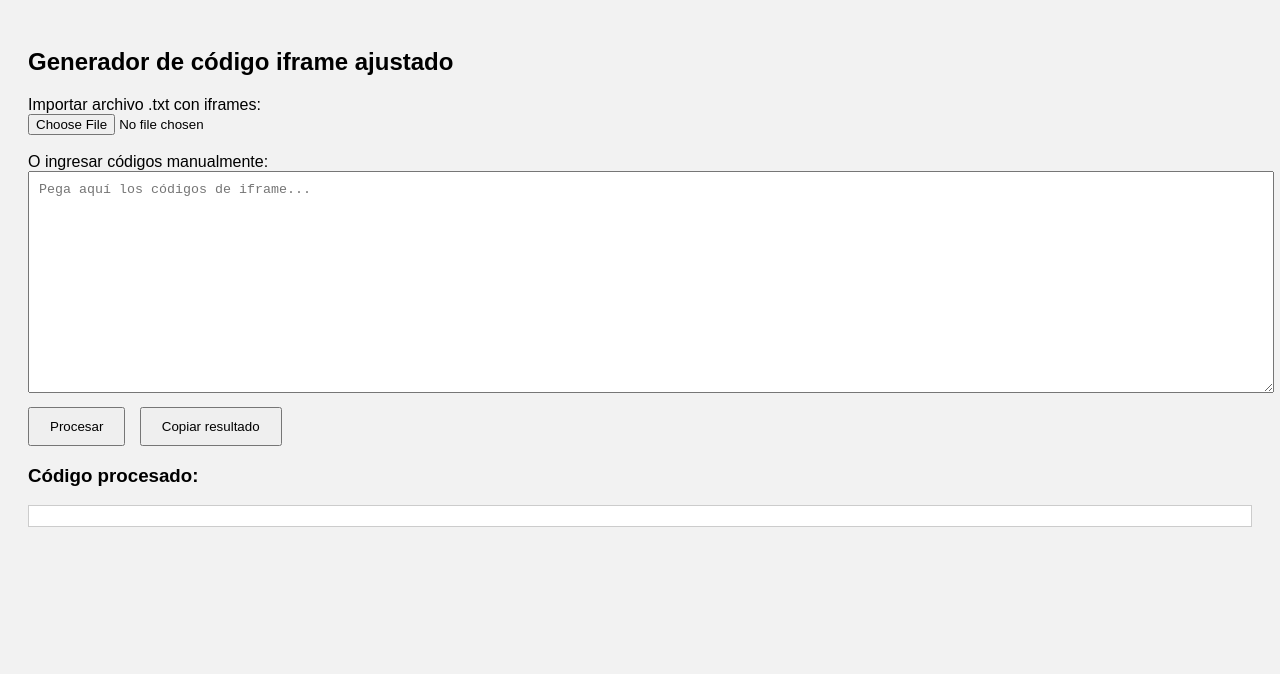
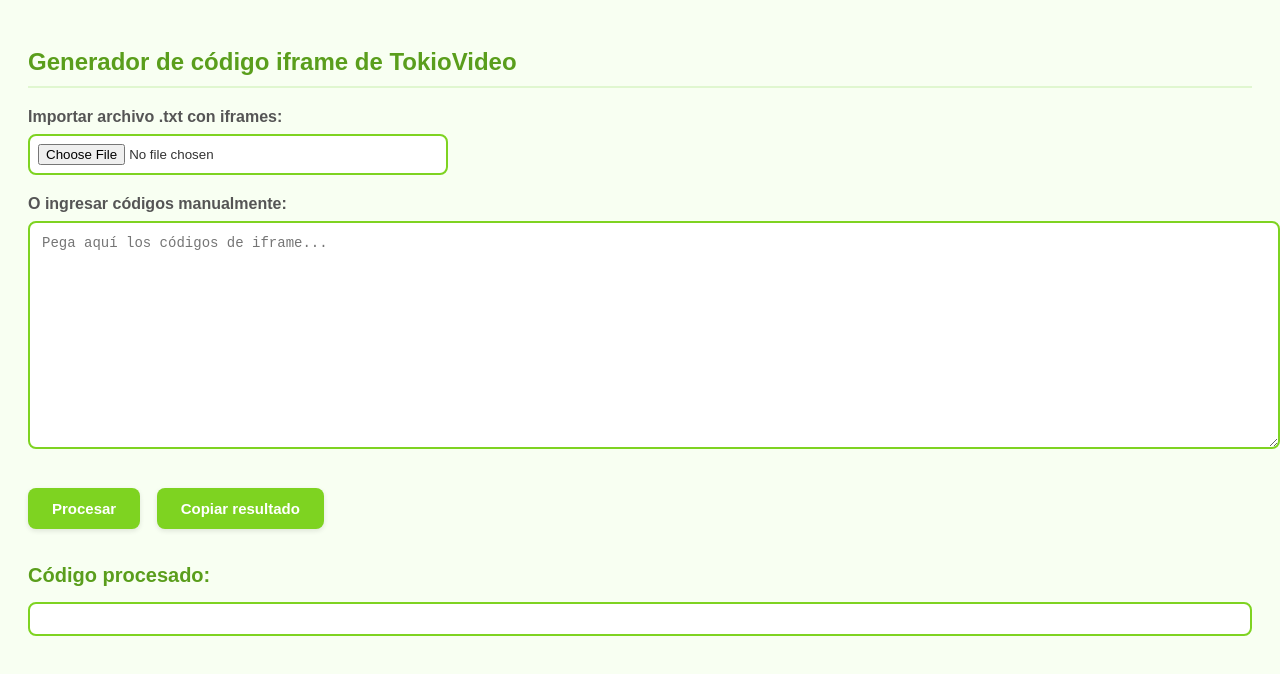
Before and after one commit to Sebastian2824/herramientas-codigos-iframes, a website: page Generador de Iframes de TokioVideo.html in a window 1280 px wide. Drawn offline with Linux system fonts and the light colour scheme.

Commit message:
Actualizados

```diff
--- a/Generador de Iframes de TokioVideo.html
+++ b/Generador de Iframes de TokioVideo.html
@@ -5,43 +5,102 @@
   <title>Modificador de Iframes</title>
   <style>
     body {
-      font-family: Arial, sans-serif;
+      font-family: 'Arial', sans-serif;
       padding: 20px;
-      background-color: #f2f2f2;
+      background-color: #f8fff2;
+      color: #333;
     }
     textarea {
       width: 100%;
       height: 200px;
-      padding: 10px;
+      padding: 12px;
       font-family: monospace;
-      margin-bottom: 10px;
+      margin-bottom: 15px;
+      border: 2px solid #7ED321;
+      border-radius: 8px;
+      background-color: #fff;
+      font-size: 14px;
     }
     .output {
       white-space: pre-wrap;
       background: #fff;
-      padding: 10px;
-      border: 1px solid #ccc;
-      margin-top: 10px;
+      padding: 15px;
+      border: 2px solid #7ED321;
+      border-radius: 8px;
+      margin-top: 15px;
+      color: #333;
+      font-family: monospace;
+      font-size: 14px;
     }
     button {
-      padding: 10px 20px;
-      margin-right: 10px;
+      padding: 12px 24px;
+      margin-right: 12px;
+      margin-bottom: 10px;
       cursor: pointer;
+      background-color: #7ED321;
+      color: white;
+      border: none;
+      border-radius: 8px;
+      font-weight: bold;
+      font-size: 15px;
+      transition: all 0.3s ease;
+      box-shadow: 0 2px 5px rgba(0,0,0,0.1);
+    }
+    button:hover {
+      background-color: #68b71c;
+      transform: translateY(-2px);
+      box-shadow: 0 4px 8px rgba(0,0,0,0.15);
+    }
+    button:active {
+      transform: translateY(0);
+    }
+    h2 {
+      color: #5a9e1c;
+      font-size: 24px;
+      margin-bottom: 20px;
+      border-bottom: 2px solid #e0f7d0;
+      padding-bottom: 10px;
+    }
+    h3 {
+      color: #5a9e1c;
+      font-size: 20px;
+      margin-top: 25px;
+      margin-bottom: 15px;
+    }
+    input[type="file"] {
+      margin-bottom: 20px;
+      border: 2px solid #7ED321;
+      border-radius: 8px;
+      padding: 8px;
+      background-color: white;
+      width: 100%;
+      max-width: 400px;
+    }
+    label {
+      font-weight: bold;
+      color: #555;
+      display: block;
+      margin-bottom: 8px;
+    }
+    .button-container {
+      margin: 20px 0;
     }
   </style>
 </head>
 <body>
 
-  <h2>Generador de código iframe ajustado</h2>
+  <h2>Generador de código iframe de TokioVideo</h2>
 
-  <label for="fileInput">Importar archivo .txt con iframes:</label><br>
-  <input type="file" id="fileInput" accept=".txt"><br><br>
+  <label for="fileInput">Importar archivo .txt con iframes:</label>
+  <input type="file" id="fileInput" accept=".txt">
 
-  <label for="manualInput">O ingresar códigos manualmente:</label><br>
+  <label for="manualInput">O ingresar códigos manualmente:</label>
   <textarea id="manualInput" placeholder="Pega aquí los códigos de iframe..."></textarea>
 
-  <button onclick="procesar()">Procesar</button>
-  <button onclick="copiarResultado()">Copiar resultado</button>
+  <div class="button-container">
+    <button onclick="procesar()">Procesar</button>
+    <button onclick="copiarResultado()">Copiar resultado</button>
+  </div>
 
   <h3>Código procesado:</h3>
   <div class="output" id="resultado"></div>
```
